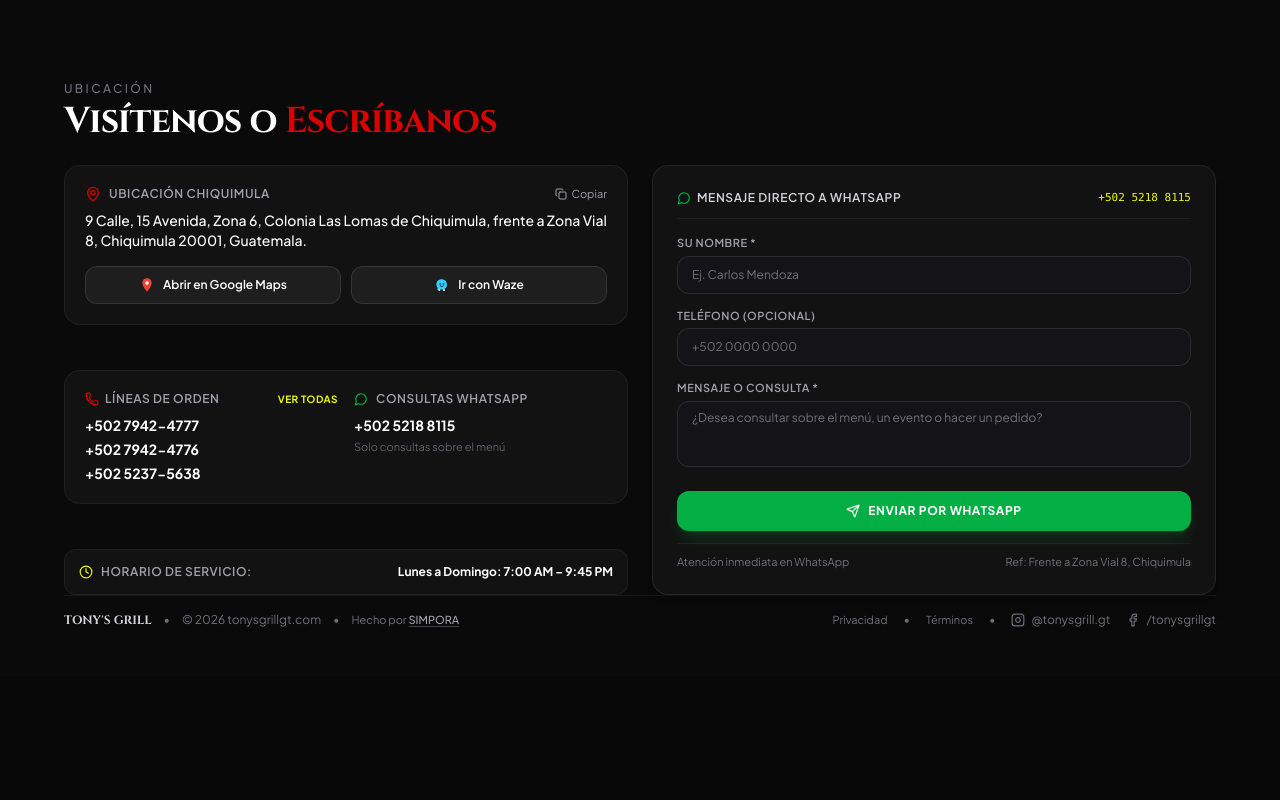
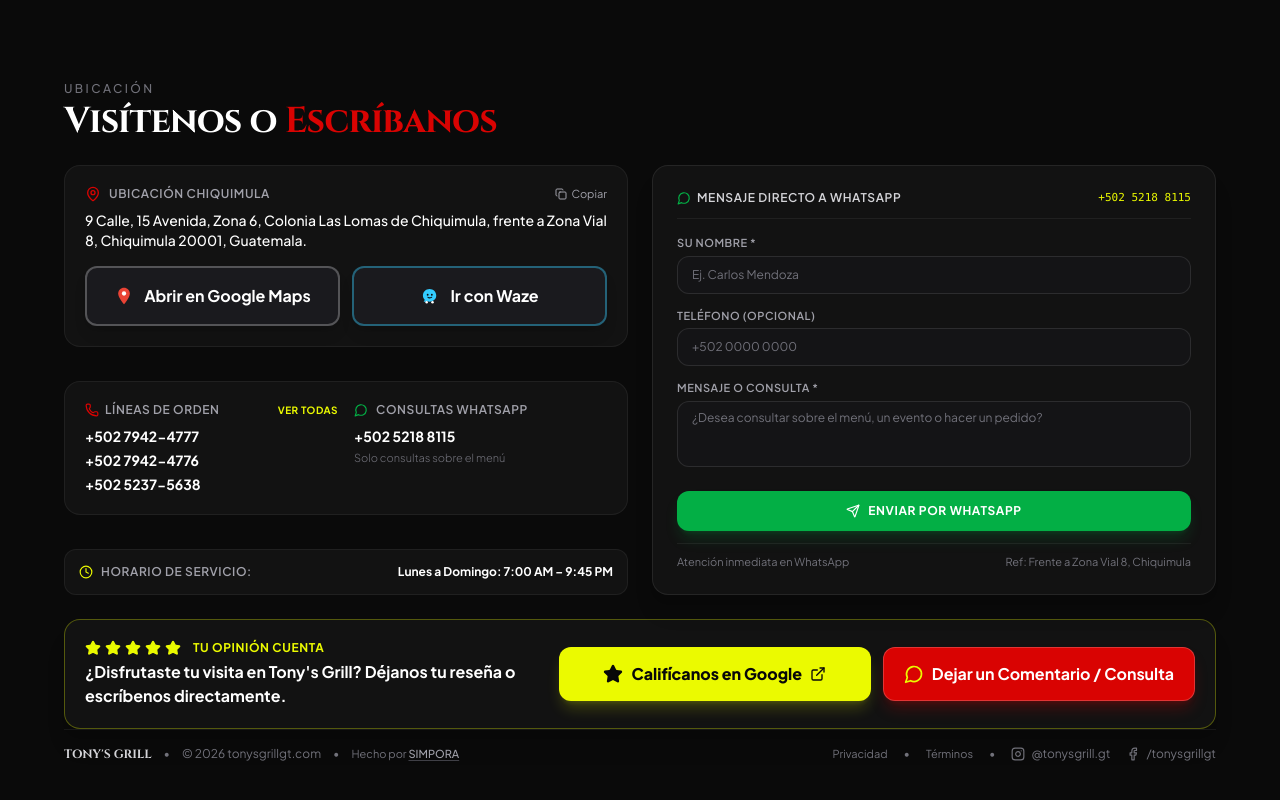
Before and after one commit to simporatech/tony-sgrill-web, a React (Vite) app: page / in a window 1280 px wide. Shown: the part 2305-3105 px from the top of the page. Before the commit the page ends 2981 px from the top, so only its background shows below. Built offline with nearby package versions, Linux system fonts and the light colour scheme; a web font is replaced by a local one.

Commit message:
feat: enlarge Maps/Waze/PDF buttons and add Google Reviews CTAs in Contact & Footer

```diff
--- a/src/components/Contact.tsx
+++ b/src/components/Contact.tsx
@@ -10,7 +10,8 @@ import {
   MessageCircle,
   Instagram,
   Facebook,
-  Send
+  Send,
+  Star
 } from 'lucide-react';
 import { SITE_CONTENT } from '../data/restaurantData';
 import { useCallModal } from '../context/CallModalContext';
@@ -119,15 +120,15 @@ export const Contact: React.FC = () => {
               </p>
 
               {/* Two Side-by-Side Navigation Buttons with SVG Icons */}
-              <div className="mt-4 grid grid-cols-1 sm:grid-cols-2 gap-2.5">
+              <div className="mt-4 grid grid-cols-1 sm:grid-cols-2 gap-3">
                 <a
                   href={googleMapsUrl}
                   target="_blank"
                   rel="noopener noreferrer"
-                  className="px-3.5 py-2.5 rounded-xl bg-white/[0.05] hover:bg-white/[0.1] text-xs font-semibold text-white border border-white/10 hover:border-[#D90302]/50 flex items-center justify-center gap-2 transition-all"
+                  className="w-full py-4 px-6 rounded-xl bg-[#1A1A1E] hover:bg-[#D90302]/20 text-base font-bold text-white border-2 border-white/25 hover:border-[#D90302] flex items-center justify-center gap-2.5 shadow-lg transition-all"
                 >
                   {/* Google Maps Pin SVG */}
-                  <svg className="w-4 h-4 shrink-0" viewBox="0 0 24 24" fill="none" aria-hidden="true">
+                  <svg className="w-5 h-5 shrink-0" viewBox="0 0 24 24" fill="none" aria-hidden="true">
                     <path d="M12 2C8.13 2 5 5.13 5 9c0 5.25 7 13 7 13s7-7.75 7-13c0-3.87-3.13-7-7-7z" fill="#EA4335" />
                     <circle cx="12" cy="9" r="2.6" fill="#FFFFFF" />
                   </svg>
@@ -138,10 +139,10 @@ export const Contact: React.FC = () => {
                   href={wazeUrl}
                   target="_blank"
                   rel="noopener noreferrer"
-                  className="px-3.5 py-2.5 rounded-xl bg-white/[0.05] hover:bg-white/[0.1] text-xs font-semibold text-white border border-white/10 hover:border-[#33CCFF]/50 flex items-center justify-center gap-2 transition-all"
+                  className="w-full py-4 px-6 rounded-xl bg-[#1A1A1E] hover:bg-[#33CCFF]/15 text-base font-bold text-white border-2 border-[#33CCFF]/40 hover:border-[#33CCFF] flex items-center justify-center gap-2.5 shadow-lg transition-all"
                 >
                   {/* Waze SVG */}
-                  <svg className="w-4 h-4 shrink-0" viewBox="0 0 24 24" fill="none" aria-hidden="true">
+                  <svg className="w-5 h-5 shrink-0" viewBox="0 0 24 24" fill="none" aria-hidden="true">
                     <path d="M19.5 11.5C19.5 6.8 15.8 3.5 11.5 3.5C7 3.5 3.5 6.9 3.5 11.3C3.5 13.7 4.5 15.4 5.7 16.5C5.5 17.4 5 18.2 4.3 18.7C5.8 19.2 7.5 19 8.7 18.3C9.6 18.6 10.6 18.8 11.5 18.8C16.2 18.8 19.5 15.6 19.5 11.5Z" fill="#33CCFF" />
                     <circle cx="9.2" cy="10.5" r="1.1" fill="#0A0A0A" />
                     <circle cx="14.2" cy="10.5" r="1.1" fill="#0A0A0A" />
@@ -232,6 +233,7 @@ export const Contact: React.FC = () => {
                     Su Nombre *
                   </label>
                   <input
+                    id="contacto-nombre"
                     type="text"
                     required
                     value={senderName}
@@ -292,6 +294,49 @@ export const Contact: React.FC = () => {
             </div>
           </div>
 
+        </div>
+
+        {/* High-Visibility Google Reviews & Feedback CTA Banner */}
+        <div className="mt-6 bg-[#121212] border border-[#EBFA00]/30 rounded-2xl p-4 sm:p-5 flex flex-col lg:flex-row items-stretch lg:items-center justify-between gap-4 shadow-xl">
+          <div className="space-y-1">
+            <div className="flex items-center gap-1" aria-label="5 estrellas">
+              {[...Array(5)].map((_, i) => (
+                <Star key={i} className="w-4 h-4 text-[#EBFA00] fill-[#EBFA00]" />
+              ))}
+              <span className="ml-2 text-xs font-bold uppercase tracking-wider text-[#EBFA00]">
+                Tu opinión cuenta
+              </span>
+            </div>
+            <p className="text-sm sm:text-base font-bold text-white">
+              ¿Disfrutaste tu visita en Tony&apos;s Grill? Déjanos tu reseña o escríbenos directamente.
+            </p>
+          </div>
+
+          <div className="grid grid-cols-1 sm:grid-cols-2 gap-3 shrink-0">
+            <a
+              href="https://share.google/yIVnni1qBWodzWo0E"
+              target="_blank"
+              rel="noopener noreferrer"
+              className="py-3.5 px-5 rounded-xl bg-[#EBFA00] hover:bg-[#d8e600] text-[#080808] font-extrabold text-sm sm:text-base flex items-center justify-center gap-2 shadow-lg shadow-[#EBFA00]/20 transition-all"
+            >
+              <Star className="w-5 h-5 fill-[#080808] text-[#080808] shrink-0" />
+              <span>Califícanos en Google</span>
+              <ExternalLink className="w-4 h-4 shrink-0" />
+            </a>
+
+            <button
+              type="button"
+              onClick={() => {
+                const input = document.getElementById('contacto-nombre');
+                input?.scrollIntoView({ behavior: 'smooth', block: 'center' });
+                input?.focus();
+              }}
+              className="py-3.5 px-5 rounded-xl bg-[#D90302] hover:bg-[#b00201] text-white font-bold text-sm sm:text-base border border-white/20 flex items-center justify-center gap-2 shadow-lg shadow-[#D90302]/25 transition-all cursor-pointer"
+            >
+              <MessageCircle className="w-5 h-5 text-[#EBFA00] shrink-0" />
+              <span>Dejar un Comentario / Consulta</span>
+            </button>
+          </div>
         </div>
 
       </div>
--- a/src/components/Footer.tsx
+++ b/src/components/Footer.tsx
@@ -7,7 +7,9 @@ import {
   ArrowUp,
   MapPin,
   Phone,
-  Clock
+  Clock,
+  Star,
+  ExternalLink
 } from 'lucide-react';
 import { RESTAURANT_INFO } from '../data/restaurantData';
 
@@ -194,6 +196,36 @@ export const Footer: React.FC = () => {
 
         </div>
 
+        {/* Prominent Google Reviews CTA Banner */}
+        <div className="my-6 bg-[#121212] border border-[#EBFA00]/35 rounded-2xl p-4 sm:p-5 flex flex-col sm:flex-row items-center justify-between gap-4">
+          <div className="flex flex-col sm:flex-row items-center gap-3 text-center sm:text-left">
+            <div className="flex items-center gap-1 px-3 py-1.5 rounded-full bg-[#EBFA00]/10 border border-[#EBFA00]/30">
+              {[...Array(5)].map((_, i) => (
+                <Star key={i} className="w-4 h-4 text-[#EBFA00] fill-[#EBFA00]" />
+              ))}
+            </div>
+            <div>
+              <p className="text-sm sm:text-base font-bold text-white">
+                ¿Te gustó nuestra parrilla?
+              </p>
+              <p className="text-xs text-zinc-400">
+                Ayúdanos con una reseña de 5 estrellas en Google Maps.
+              </p>
+            </div>
+          </div>
+
+          <a
+            href="https://share.google/yIVnni1qBWodzWo0E"
+            target="_blank"
+            rel="noopener noreferrer"
+            className="w-full sm:w-auto py-3.5 px-6 rounded-xl bg-[#EBFA00] hover:bg-[#d8e600] text-[#080808] font-extrabold text-sm sm:text-base flex items-center justify-center gap-2 shadow-lg shadow-[#EBFA00]/20 transition-all shrink-0"
+          >
+            <Star className="w-5 h-5 fill-[#080808] text-[#080808] shrink-0" />
+            <span>Califícanos en Google</span>
+            <ExternalLink className="w-4 h-4 shrink-0" />
+          </a>
+        </div>
+
         {/* Bottom Copyright & Rights */}
         <div className="pt-8 flex flex-col sm:flex-row items-center justify-between gap-4 text-xs text-zinc-500">
           <div className="flex flex-col sm:flex-row items-center gap-2 sm:gap-4 text-center sm:text-left">
--- a/src/pages/PdfMenuPage.tsx
+++ b/src/pages/PdfMenuPage.tsx
@@ -91,12 +91,12 @@ export const PdfMenuPage: React.FC = () => {
                 </p>
               </div>
 
-              <div className="pt-3 border-t border-white/[0.06] flex items-center justify-between text-xs font-semibold">
-                <span className="text-zinc-200 group-hover:text-white flex items-center gap-1.5">
-                  <FileText className="w-4 h-4 text-[#D90302]" />
-                  <span>Abrir Menú en Pantalla Completa</span>
+              <div className="pt-3 border-t border-white/[0.06] mt-auto">
+                <span className="w-full py-3.5 px-5 rounded-xl bg-[#D90302] group-hover:bg-[#b00201] border border-[#EBFA00]/40 group-hover:border-[#EBFA00] text-white text-sm sm:text-base font-bold flex items-center justify-center gap-2.5 shadow-lg shadow-[#D90302]/25 transition-all">
+                  <FileText className="w-5 h-5 text-[#EBFA00] shrink-0" />
+                  <span>Ver Menú</span>
+                  <ExternalLink className="w-4 h-4 text-[#EBFA00] shrink-0" />
                 </span>
-                <ExternalLink className="w-3.5 h-3.5 text-[#EBFA00]" />
               </div>
             </button>
           ))}
@@ -170,13 +170,13 @@ export const PdfMenuPage: React.FC = () => {
                 </h2>
               </div>
 
-              <div className="flex items-center gap-2 shrink-0">
+              <div className="flex items-center gap-2.5 shrink-0">
                 <a
                   href={activeModalPdf.file}
                   download={activeModalPdf.downloadName}
-                  className="px-3.5 sm:px-4 py-2 rounded-xl bg-[#D90302] hover:bg-[#b00201] text-white text-xs font-bold uppercase tracking-wider flex items-center gap-1.5 shadow-lg shadow-[#D90302]/30 transition-colors"
+                  className="py-3.5 px-5 rounded-xl bg-[#D90302] hover:bg-[#b00201] border border-[#EBFA00]/50 text-white text-sm sm:text-base font-bold uppercase tracking-wider flex items-center gap-2 shadow-lg shadow-[#D90302]/30 transition-colors"
                 >
-                  <Download className="w-4 h-4 text-[#EBFA00]" />
+                  <Download className="w-5 h-5 text-[#EBFA00]" />
                   <span>Descargar PDF</span>
                 </a>
 
@@ -184,9 +184,9 @@ export const PdfMenuPage: React.FC = () => {
                   type="button"
                   onClick={() => setActiveModalPdf(null)}
                   aria-label="Cerrar visor PDF"
-                  className="px-3.5 py-2 rounded-xl bg-white/10 hover:bg-white/20 text-white text-xs font-bold flex items-center gap-1.5 transition-colors cursor-pointer"
+                  className="py-3.5 px-5 rounded-xl bg-white/15 hover:bg-white/25 border border-white/25 text-white text-sm sm:text-base font-bold flex items-center gap-2 transition-colors cursor-pointer"
                 >
-                  <X className="w-4 h-4" />
+                  <X className="w-5 h-5" />
                   <span>Cerrar</span>
                 </button>
               </div>
```
Also changed, not shown: src/pages/WebMenuPage.tsx (+10 -10 lines).
